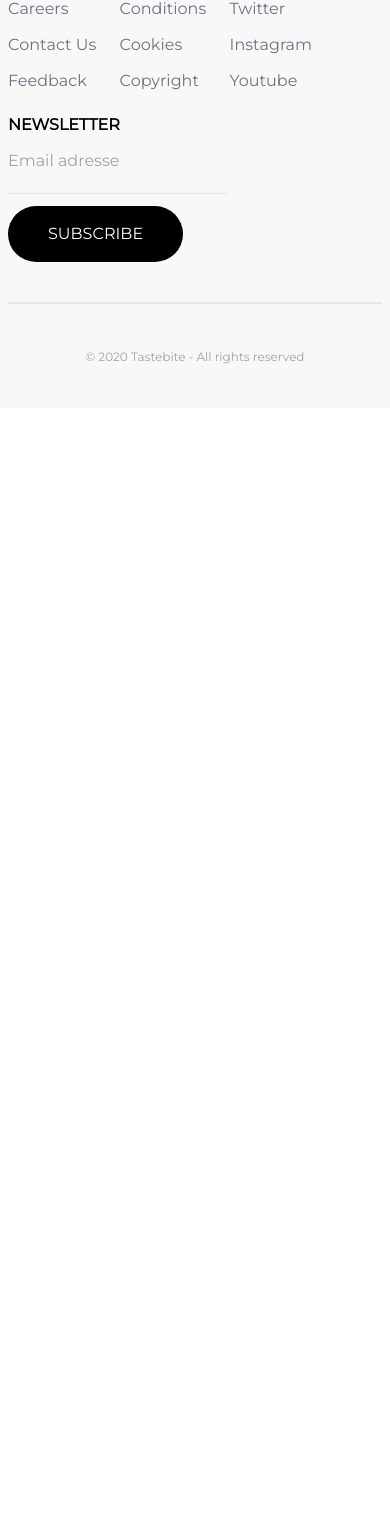
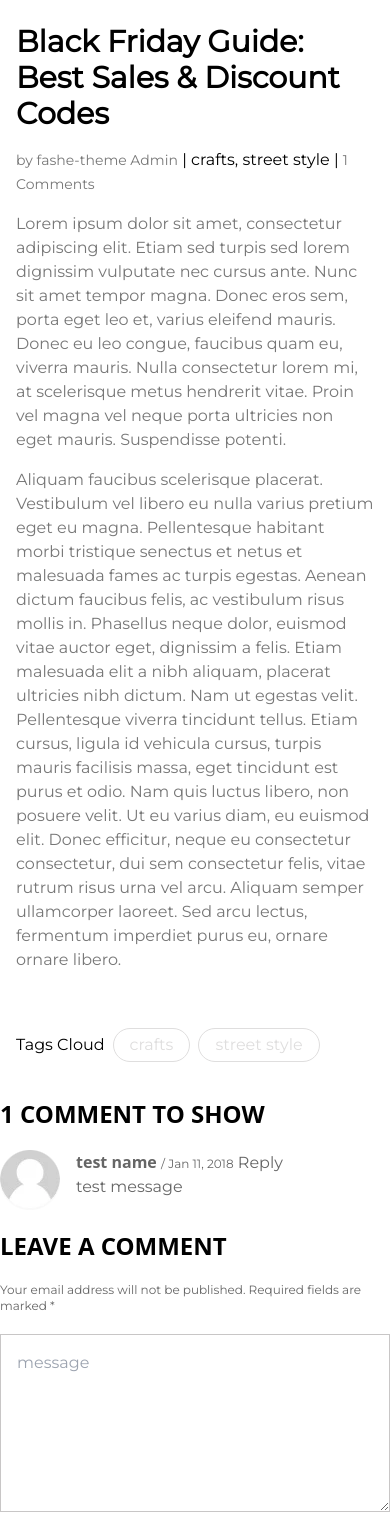
Before and after one commit to sarachafikidrissi/React_Final_Project_Sara_Chafik_idrissi, a React (Create React App) app: page /blog/1 in a window 390 px wide. Shown: the part 430-1957 px from the top of the page. Before the commit the page ends 844 px from the top, so only its background shows below. Built offline with nearby package versions, Linux system fonts and the light colour scheme.

Commit message:
product blog page added

```diff
--- a/src/App.jsx
+++ b/src/App.jsx
@@ -13,6 +13,7 @@ import Blog from "./pages/Blog/Blog";
 import Navbar from "./layout/Navbar";
 import Footer from "./layout/Footer";
 import { MyProvider } from "./context";
+import ProductBlog from "./pages/ProductBlog/ProductBlog";
 
 const App = () => {
   return (
@@ -31,6 +32,11 @@ const App = () => {
         <Route path="/orders" element={<Orders />} />
         <Route path="/product/:productId" element={<Product />} />
         <Route path="/login" element={<Login />} />
+
+        <Route path="/blog/:id" element={<ProductBlog />} />
+
+
+
       </Routes>
       <Footer />
     </div>
--- a/src/assets/index.js
+++ b/src/assets/index.js
@@ -53,6 +53,8 @@ import shopBanner from './banner.webp'
 import aboutBanner from './about_banner.jpg'
 import aboutStory from './about_story.webp'
 
+import avatar from './avatar.webp'
+
 
 
 export const assets = {
@@ -101,7 +103,8 @@ shopy2,
 shopBanner,
 
 aboutBanner,
-aboutStory
+aboutStory,
+avatar
 };
 
 
@@ -248,3 +251,21 @@ export const carouselImages  = [
   },
 
 ]
+
+export const article = [
+  {
+    image: assets.backPackBlog,
+    title: "Black Friday Guide: Best Sales & Discount Codes",
+    id: 1
+  },
+  {
+    image: assets.shirtBlog,
+    title: "Black Friday Guide: Best Sales & Discount Codes",
+    id: 2
+  },
+  {
+    image: assets.redBackPack,
+    title: "New York SS 2018 Street Style: By Annina Mislin",
+    id: 3
+  }
+]
--- a/src/pages/Blog/Components/Article.jsx
+++ b/src/pages/Blog/Components/Article.jsx
@@ -1,18 +1,23 @@
 import React from 'react'
-import { assets } from '../../../assets'
+import { article} from '../../../assets'
 import { FaArrowRightLong } from "react-icons/fa6";
+import { useNavigate } from 'react-router-dom';
 
 const Article = () => {
+  const navigate = useNavigate()
   return (
     <div className='sm:w-[60vw] w-full  flex flex-col gap-y-10'>
-      <div className='flex flex-col gap-y-5'>
+      {
+        article.map((item, index) => {
+          return(
+            <div key={item.id} className='flex flex-col gap-y-5'>
         <div className='flex  sm:w-[60vw] sm:p-0 p-4 flex-col items-end overflow-hidden relative group cursor-pointer'>
-        <img src={assets.backPackBlog} alt="" className='h-full w-full group-hover:scale-110 transition-transform duration-1000 ease-in-out ' />
+        <img onClick={() => {navigate(`/blog/${item.id}`)}} src={item.image} alt="" className='h-full w-full group-hover:scale-110 transition-transform duration-1000 ease-in-out ' />
         <p className='bg-black text-white w-fit px-4 py-1 absolute bottom-10 left-0'>28 DEC, 2017</p>
         </div>
 
         <div className='flex flex-col gap-y-4 items-start sm:p-0 p-4'>
-            <h1 className='text-3xl font-bold'>Black Friday Guide: Best Sales & Discount Codes</h1>
+            <h1 className='text-3xl font-bold'>{item.title}</h1>
             <p><span className='text-sm text-[#777777]'>by fashe-theme Admin</span> | crafts, street style | <span className='text-sm text-[#777777]'>1 Comments</span></p>
             <p className='text-[#777777]'>Lorem ipsum dolor sit amet, consectetur adipiscing elit. Etiam sed turpis sed lorem dignissim vulputate nec cursus ante. Nunc sit...</p>
             <div className='flex gap-2 items-center hover:text-orange-600 cursor-pointer'>
@@ -22,28 +27,10 @@ const Article = () => {
         </div>
 
       </div>
-      <div className='flex flex-col gap-y-5'>
-        <div className='flex  sm:w-[60vw] sm:p-0 p-4 flex-col items-end overflow-hidden relative group cursor-pointer'>
-        <img src={assets.shirtBlog} alt="" className='h-full w-full group-hover:scale-110 transition-transform duration-1000 ease-in-out ' />
-        <p className='bg-black text-white w-fit px-4 py-1 absolute bottom-10 left-0'>28 DEC, 2017</p>
-        </div>
+          )
+        })
+      }
 
-        <div className='flex flex-col gap-y-4 items-start sm:p-0 p-4'>
-            <h1 className='text-3xl font-bold'>Black Friday Guide: Best Sales & Discount Codes</h1>
-            <p><span className='text-sm text-[#777777]'>by fashe-theme Admin</span> | crafts, street style | <span className='text-sm text-[#777777]'>1 Comments</span></p>
-            <p className='text-[#777777]'>Lorem ipsum dolor sit amet, consectetur adipiscing elit. Etiam sed turpis sed lorem dignissim vulputate nec cursus ante. Nunc sit...</p>
-            <div className='flex gap-2 items-center hover:text-orange-600 cursor-pointer'>
-                <span>Continue Reading</span>
-                <FaArrowRightLong />
-            </div>
-        </div>
-
-        <div className='flex gap-x-4 sm:p-0 p-4'>
-            <button className='bg-black text-white w-[30px] h-[30px] rounded-full'>1</button>
-            <button className='bg-black text-white w-[30px] h-[30px] rounded-full'>2</button>
-        </div>
-
-      </div>
     </div>
   )
 }
--- a/src/pages/Blog/Components/BlogBanner.jsx
+++ b/src/pages/Blog/Components/BlogBanner.jsx
@@ -6,7 +6,7 @@ const Banner = () => {
     <div>
       <div className="banner h-[30vh] bg-red-600 relative ">
         <img src={assets.shopBanner} alt="" className='h-full object-cover' />
-        <h1 className='text-6xl font-bold  absolute top-[50%] right-[50%] translate-x-1/2  text-white'>BLOG</h1>
+        <h1 className='text-6xl font-bold  absolute top-[50%] right-[50%] translate-x-1/2  text-white'>NEWS</h1>
       </div>
     </div>
   )
--- /dev/null
+++ b/src/pages/ProductBlog/BlogProduct.jsx
@@ -0,0 +1,95 @@
+import React from "react";
+import { article, assets } from "../../assets";
+import { useNavigate, useParams } from "react-router-dom";
+
+const BlogProduct = () => {
+  const { id } = useParams();
+  const navigate = useNavigate()
+
+  let productIndex = article.findIndex((e) => e.id == id);
+  console.log(article[productIndex]);
+
+  console.log(id);
+
+  return (
+    <div className="sm:w-[60vw] w-full  flex flex-col gap-y-10">
+      <div className="flex flex-col gap-y-5">
+        <div className="flex  sm:w-[60vw] sm:p-0 p-4 flex-col items-end overflow-hidden relative group cursor-pointer">
+          <img
+            src={article[productIndex].image}
+            alt=""
+            className="h-full w-full group-hover:scale-110 transition-transform duration-1000 ease-in-out "
+          />
+        </div>
+
+        <div className="flex flex-col gap-y-4 items-start sm:p-0 p-4">
+          <h1 className="text-3xl font-bold">{article[productIndex].title}</h1>
+          <p>
+            <span className="text-sm text-[#777777]">by fashe-theme Admin</span>{" "}
+            | crafts, street style |{" "}
+            <span className="text-sm text-[#777777]">1 Comments</span>
+          </p>
+          <p className="text-[#777777]">
+            Lorem ipsum dolor sit amet, consectetur adipiscing elit. Etiam sed
+            turpis sed lorem dignissim vulputate nec cursus ante. Nunc sit amet
+            tempor magna. Donec eros sem, porta eget leo et, varius eleifend
+            mauris. Donec eu leo congue, faucibus quam eu, viverra mauris. Nulla
+            consectetur lorem mi, at scelerisque metus hendrerit vitae. Proin
+            vel magna vel neque porta ultricies non eget mauris. Suspendisse
+            potenti.
+          </p>
+          <p className="text-[#777777]">
+            Aliquam faucibus scelerisque placerat. Vestibulum vel libero eu
+            nulla varius pretium eget eu magna. Pellentesque habitant morbi
+            tristique senectus et netus et malesuada fames ac turpis egestas.
+            Aenean dictum faucibus felis, ac vestibulum risus mollis in.
+            Phasellus neque dolor, euismod vitae auctor eget, dignissim a felis.
+            Etiam malesuada elit a nibh aliquam, placerat ultricies nibh dictum.
+            Nam ut egestas velit. Pellentesque viverra tincidunt tellus. Etiam
+            cursus, ligula id vehicula cursus, turpis mauris facilisis massa,
+            eget tincidunt est purus et odio. Nam quis luctus libero, non
+            posuere velit. Ut eu varius diam, eu euismod elit. Donec efficitur,
+            neque eu consectetur consectetur, dui sem consectetur felis, vitae
+            rutrum risus urna vel arcu. Aliquam semper ullamcorper laoreet. Sed
+            arcu lectus, fermentum imperdiet purus eu, ornare ornare libero.
+          </p>
+
+          <div className="flex gap-x-2 items-center pt-10">
+            <span>Tags Cloud</span>
+            <button className="border border-[#dfdede] text-[#dfdede] px-4 py-1 rounded-full hover:border-orange-600 hover:text-orange-600">
+              crafts
+            </button>
+            <button className="border border-[#dfdede] text-[#dfdede] px-4 py-1 rounded-full hover:border-orange-600 hover:text-orange-600">
+              street style
+            </button>
+          </div>
+        </div>
+
+        <div className="flex flex-col gap-y-5">
+          <h1 className="font-bold text-2xl font-sans">1 COMMENT TO SHOW</h1>
+          <div className="flex gap-x-4">
+            <img src={assets.avatar} alt="" />
+            <div className="flex flex-col ">
+               <p className="text-[#666666]"><span onClick={() => {navigate(`/blog/${id}`)}} className="font-bold font-sans hover:text-orange-600 cursor-pointer">test name</span> <span className="text-xs ">/ Jan 11, 2018</span> <span  onClick={() => {navigate(`/blog/${id}`)}} className="hover:text-orange-600 cursor-pointer">Reply</span></p>
+               <p className="text-[#666666]">test message</p>
+            </div>
+          </div>
+
+          <div className="flex flex-col gap-y-5">
+          <h1 className="font-bold text-2xl font-sans">LEAVE A COMMENT</h1>
+          <span className="text-[#666666] text-xs">Your email address will not be published. Required fields are marked *</span>
+          </div>
+
+          <div className="flex flex-col gap-y-4">
+            <textarea name="" id="" placeholder="message" cols={90} rows={6} className="p-4 border border-[#c8c6c6]" ></textarea>
+            <input type="text" placeholder="Your Name" className="p-4 border border-[#c8c6c6] w-[20vw]"/>
+            <input type="email" placeholder="Email address" className="p-4 border border-[#c8c6c6] w-[20vw]"/>
+            <button  className="w-fit sm:px-[2vw] px-[10vw] bg-neutral-900 text-white py-2 rounded-3xl  hover:bg-red-500">POST COMMENT</button>
+          </div>
+        </div>
+      </div>
+    </div>
+  );
+};
+
+export default BlogProduct;
--- /dev/null
+++ b/src/pages/ProductBlog/ProductBlog.jsx
@@ -0,0 +1,14 @@
+import React from 'react'
+import BlogProduct from './BlogProduct'
+import SideBar from '../Blog/Components/SideBar'
+
+const ProductBlog = () => {
+  return (
+    <div className=' flex sm:flex-row flex-col justify-end gap-x-4 pt-5'>
+      <BlogProduct />
+      <SideBar />
+    </div>
+  )
+}
+
+export default ProductBlog
```
Also changed, not shown: src/assets/avatar.webp (added), 1 other file (tests, documents, lock files or other folders).
